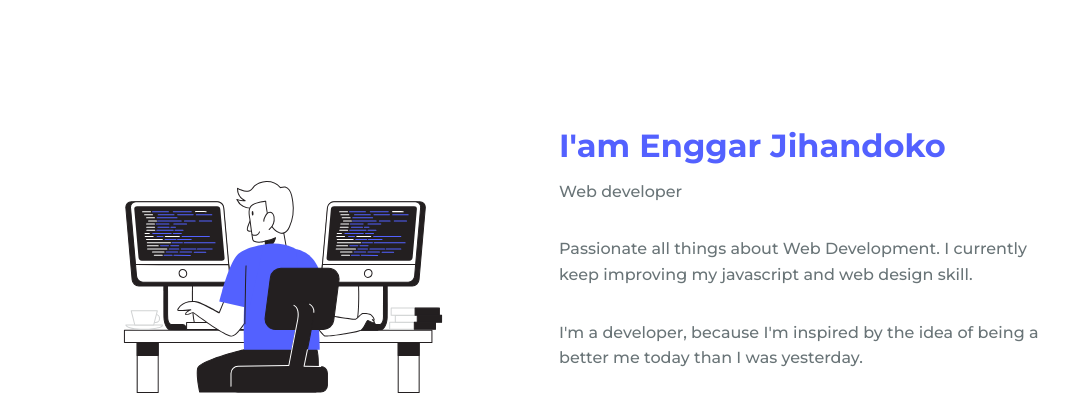
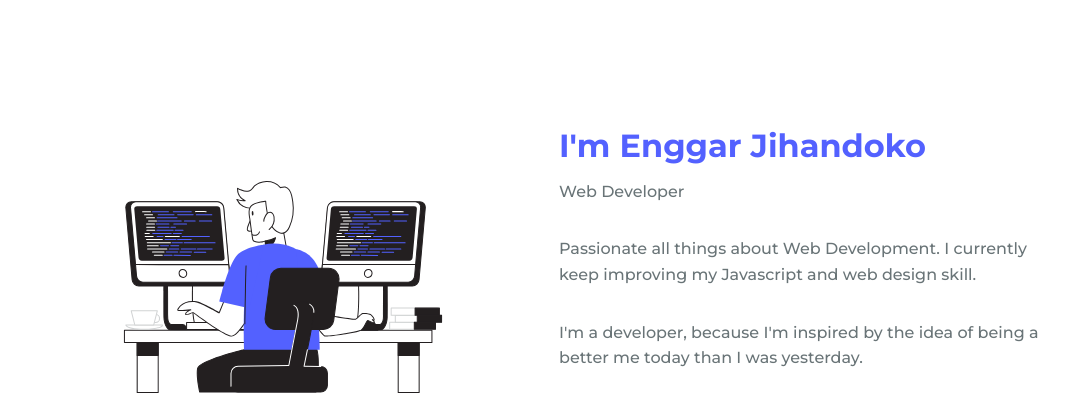
Before and after one commit to enggarj/portfolio, a plain HTML site: page index.html in a window 1280 px wide. Shown: the part 980-1375 px from the top of the page, without its empty margins (97-1166 px from the left). Drawn offline with nearby package versions, Linux system fonts and the light colour scheme.

Commit message:
Fix spelling

```diff
--- a/index.html
+++ b/index.html
@@ -64,9 +64,9 @@
                 </div>
 
                 <div>
-                    <h2 class="about__subtitle">I'am Enggar Jihandoko</h2>
-                    <span class="about__profession">Web developer</span>
-                    <p class="about__text">Passionate all things about Web Development. I currently keep improving my javascript and web design skill.</p>
+                    <h2 class="about__subtitle">I'm Enggar Jihandoko</h2>
+                    <span class="about__profession">Web Developer</span>
+                    <p class="about__text">Passionate all things about Web Development. I currently keep improving my Javascript and web design skill.</p>
                     <p class="about__text">I'm a developer, because I'm inspired by the idea of being a better me today than I was yesterday.</p>
                     <div class="about__social">
                         <a href="#" class="about__social-icon"><i class='bx bxl-linkedin'></i></a>
```
